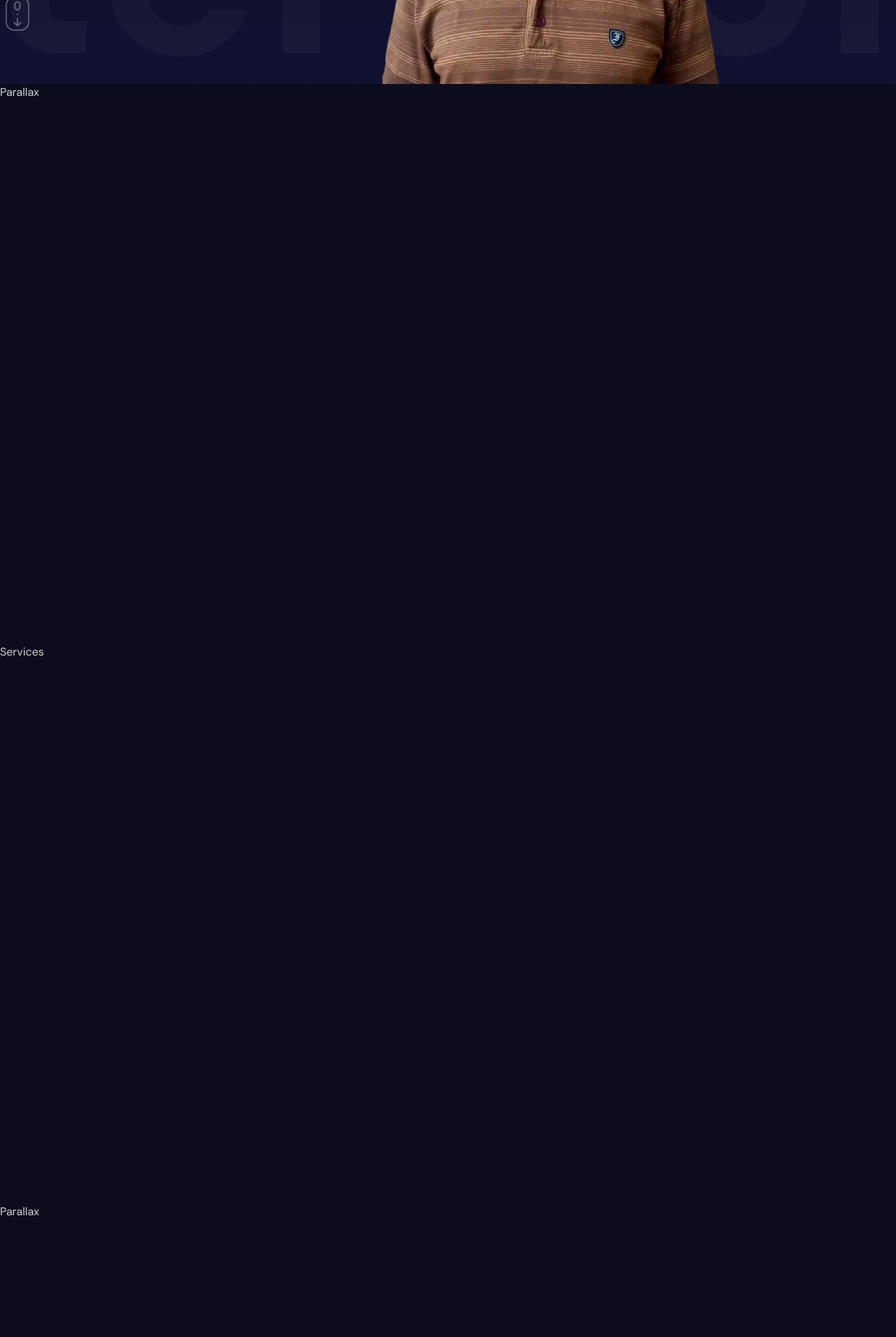
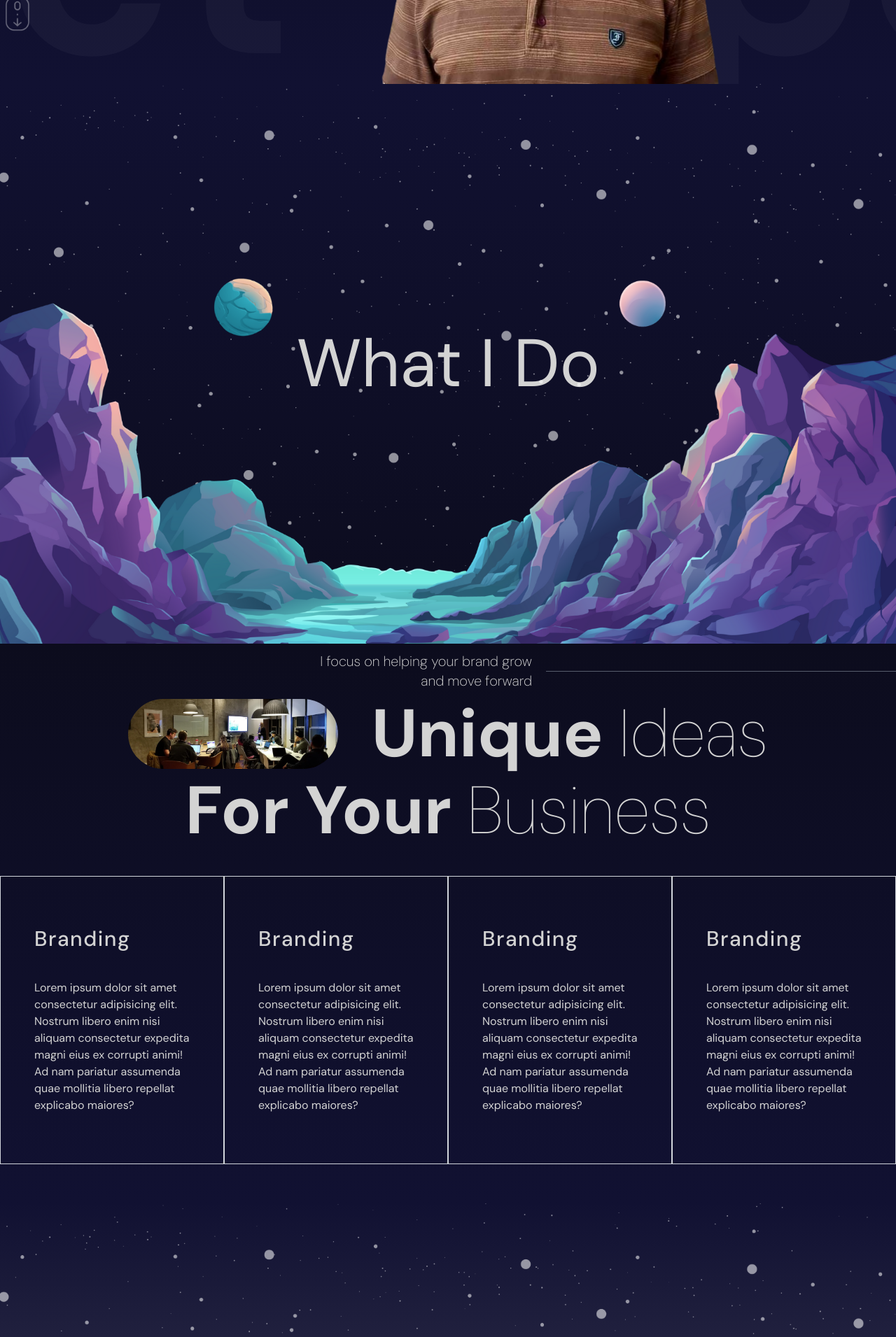
Before and after one commit to jeryyt/mystudent_portfolio, a React (Vite) app: page / in a window 1280 px wide. Shown: the part 680-2591 px from the top of the page at 70% size. Built offline with nearby package versions, Linux system fonts and the light colour scheme.

Commit message:
added parallax and services sections

```diff
--- a/src/App.tsx
+++ b/src/App.tsx
@@ -1,5 +1,7 @@
 import Navbar from "./components/Navbar";
 import Hero from "./components/Hero";
+import Parallax from "./components/Parallax";
+import Services from "./components/Services";
 
 function App() {
   return (
@@ -9,11 +11,13 @@ function App() {
         <Hero />
       </section>
       <section className="h-screen snap-center" id="Services">
-        Parallax
+        <Parallax type="services" />
       </section>
-      <section className="h-screen snap-center">Services</section>
+      <section className="my-linear-gradient h-screen snap-center">
+        <Services />
+      </section>
       <section className="h-screen snap-center" id="Portfolio">
-        Parallax
+        <Parallax type="portfolio" />
       </section>
       <section className="h-screen snap-center">Portfolio</section>
       <section className="h-screen snap-center">Portfolio</section>
--- a/src/components/Hero.tsx
+++ b/src/components/Hero.tsx
@@ -39,7 +39,7 @@ const sliderVariants: Variants = {
 const Hero = () => {
   return (
     <div className="hero-container relative overflow-hidden">
-      <div className="m-auto h-full max-w-7xl">
+      <div className="relative z-10 m-auto h-full max-w-7xl">
         <motion.div
           className="flex h-full w-1/2 flex-col justify-center gap-10"
           variants={textVariants}
@@ -47,7 +47,7 @@ const Hero = () => {
           animate="animate"
         >
           <motion.h2
-            className="text-3xl tracking-[10px]"
+            className="text-3xl tracking-[10px] text-purple-800"
             variants={textVariants}
           >
             Arfelo Reed
@@ -66,7 +66,8 @@ const Hero = () => {
               See the Latest Works
             </motion.button>
             <motion.button
-              className="rounded-md border border-white bg-transparent p-5 font-light text-white"
+              className="rounded-md border border-white bg-transparent p-5 font-light text-white
+                transition ease-out hover:bg-gray-400 hover:text-black"
               variants={textVariants}
             >
               Contact Me
@@ -90,7 +91,7 @@ const Hero = () => {
         initial="initial"
         animate="animate"
       >
-        Writer Content Creator Influencer
+        React Typescript NodeJS PostgreSQL Express
       </motion.div>
 
       <div className="absolute right-10 top-0 h-full">
--- a/src/components/Links.tsx
+++ b/src/components/Links.tsx
@@ -25,7 +25,7 @@ const itemVariants = {
 };
 
 const Links = () => {
-  const items = ["Homepage", "Services", "Portfolio", "Contact", "About"];
+  const items = ["Homepage", "Services", "Portfolio", "Contact"];
 
   return (
     <motion.div
--- /dev/null
+++ b/src/components/Parallax.tsx
@@ -0,0 +1,60 @@
+import { useRef } from "react";
+import { motion, useScroll, useTransform } from "framer-motion";
+
+const Parallax = ({ type }: { type: string }) => {
+  const ref = useRef<HTMLDivElement>(null);
+  const { scrollYProgress } = useScroll({
+    target: ref,
+    offset: ["start start", "end start"],
+  });
+  const yText = useTransform(scrollYProgress, [0, 1], ["0%", "500%"]);
+  const yBg = useTransform(scrollYProgress, [0, 1], ["0%", "100%"]);
+
+  return (
+    <div
+      ref={ref}
+      style={{
+        background:
+          type === "services"
+            ? "linear-gradient(180deg, #111132, #0c0c1d)"
+            : "linear-gradient(180deg, #111132, #505064)",
+      }}
+      className="relative flex size-full items-center justify-center overflow-hidden"
+    >
+      <motion.h2 className="text-8xl" style={{ y: yText }}>
+        {type === "services" ? "What I Do" : "My Projects"}
+      </motion.h2>
+
+      <div
+        style={{
+          background: "url(/mountains.png)",
+          backgroundSize: "cover",
+          backgroundPosition: "bottom",
+        }}
+        className="absolute z-[3] size-full"
+      />
+
+      <motion.div
+        style={{
+          y: yBg,
+          background: `url(${type === "services" ? "/planets.png" : "/sun.png"})`,
+          backgroundSize: "cover",
+          backgroundPosition: "bottom",
+        }}
+        className="absolute z-[2] size-full"
+      />
+
+      <motion.div
+        style={{
+          x: yBg,
+          background: "url(/stars.png)",
+          backgroundSize: "cover",
+          backgroundPosition: "bottom",
+        }}
+        className="absolute z-[1] size-full"
+      />
+    </div>
+  );
+};
+
+export default Parallax;
--- /dev/null
+++ b/src/components/Services.tsx
@@ -0,0 +1,136 @@
+import { motion } from "framer-motion";
+
+const variants = {
+  initial: {
+    x: -500,
+    opacity: 0,
+  },
+  animate: {
+    x: 0,
+    opacity: 1,
+    transition: {
+      duration: 1,
+      staggerChildren: 0.2,
+    },
+  },
+};
+
+const Services = () => {
+  return (
+    <motion.div
+      className="flex h-full flex-col justify-between"
+      variants={variants}
+      initial="initial"
+      // animate="animate"
+      whileInView="animate"
+      viewport={{
+        amount: 0.55,
+        once: true,
+      }}
+    >
+      <motion.div
+        className="flex grow items-center gap-5 self-end"
+        variants={variants}
+      >
+        <p className="text-right text-xl font-extralight">
+          I focus on helping your brand grow
+          <br /> and move forward
+        </p>
+        <hr className="w-[500px] border-t border-t-gray-500/80" />
+      </motion.div>
+
+      <motion.div
+        className="flex grow-[2] flex-col items-center"
+        variants={variants}
+      >
+        <div className="flex items-center gap-12">
+          <img
+            src="/people.webp"
+            alt="Business meeting"
+            className="h-[100px] w-[300px] rounded-full object-cover"
+          />
+          <p className="cursor-default text-8xl font-thin">
+            <span className="font-bold transition ease-out hover:text-yellow-600">
+              Unique
+            </span>{" "}
+            Ideas
+          </p>
+        </div>
+
+        <p className="mt-3 cursor-default text-8xl font-thin">
+          <span className="font-bold transition ease-out hover:text-yellow-600">
+            For Your
+          </span>{" "}
+          Business
+        </p>
+      </motion.div>
+
+      <motion.div
+        className="m-auto mb-14 flex max-w-7xl grow-[2]"
+        variants={variants}
+      >
+        <motion.div
+          className="flex cursor-default flex-col justify-center border border-gray-300 p-12
+            transition ease-out hover:bg-gray-400 hover:text-black"
+        >
+          <h2 className="mb-10 text-3xl font-medium tracking-wider">
+            Branding
+          </h2>
+          <p>
+            Lorem ipsum dolor sit amet consectetur adipisicing elit. Nostrum
+            libero enim nisi aliquam consectetur expedita magni eius ex corrupti
+            animi! Ad nam pariatur assumenda quae mollitia libero repellat
+            explicabo maiores?
+          </p>
+        </motion.div>
+
+        <motion.div
+          className="flex cursor-default flex-col justify-center border border-gray-300 p-12
+            transition ease-out hover:bg-gray-400 hover:text-black"
+        >
+          <h2 className="mb-10 text-3xl font-medium tracking-wider">
+            Branding
+          </h2>
+          <p>
+            Lorem ipsum dolor sit amet consectetur adipisicing elit. Nostrum
+            libero enim nisi aliquam consectetur expedita magni eius ex corrupti
+            animi! Ad nam pariatur assumenda quae mollitia libero repellat
+            explicabo maiores?
+          </p>
+        </motion.div>
+
+        <div
+          className="flex cursor-default flex-col justify-center border border-gray-300 p-12
+            transition ease-out hover:bg-gray-400 hover:text-black"
+        >
+          <h2 className="mb-10 text-3xl font-medium tracking-wider">
+            Branding
+          </h2>
+          <p>
+            Lorem ipsum dolor sit amet consectetur adipisicing elit. Nostrum
+            libero enim nisi aliquam consectetur expedita magni eius ex corrupti
+            animi! Ad nam pariatur assumenda quae mollitia libero repellat
+            explicabo maiores?
+          </p>
+        </div>
+
+        <div
+          className="flex cursor-default flex-col justify-center border border-gray-300 p-12
+            transition ease-out hover:bg-gray-400 hover:text-black"
+        >
+          <h2 className="mb-10 text-3xl font-medium tracking-wider">
+            Branding
+          </h2>
+          <p>
+            Lorem ipsum dolor sit amet consectetur adipisicing elit. Nostrum
+            libero enim nisi aliquam consectetur expedita magni eius ex corrupti
+            animi! Ad nam pariatur assumenda quae mollitia libero repellat
+            explicabo maiores?
+          </p>
+        </div>
+      </motion.div>
+    </motion.div>
+  );
+};
+
+export default Services;
--- a/src/index.css
+++ b/src/index.css
@@ -4,13 +4,13 @@
 @tailwind components;
 @tailwind utilities;
 
-html {
-  scroll-snap-type: y mandatory;
-  scroll-behavior: smooth;
-}
+/* html { */
+/*   scroll-snap-type: y mandatory; */
+/* } */
 
 * {
   font-family: "DM Sans", sans-serif;
+  scroll-behavior: smooth;
 }
 
 body {
@@ -23,4 +23,8 @@ body {
     height: calc(100vh - 100px);
     background: linear-gradient(180deg, #0c0c1d, #111132);
   }
+
+  .my-linear-gradient {
+    background: linear-gradient(180deg, #0c0c1d, #111132);
+  }
 }
```
